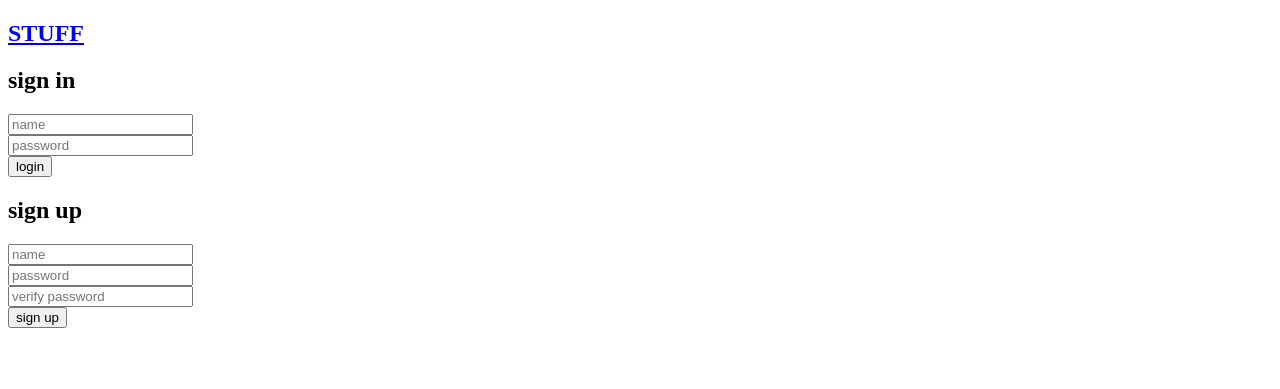
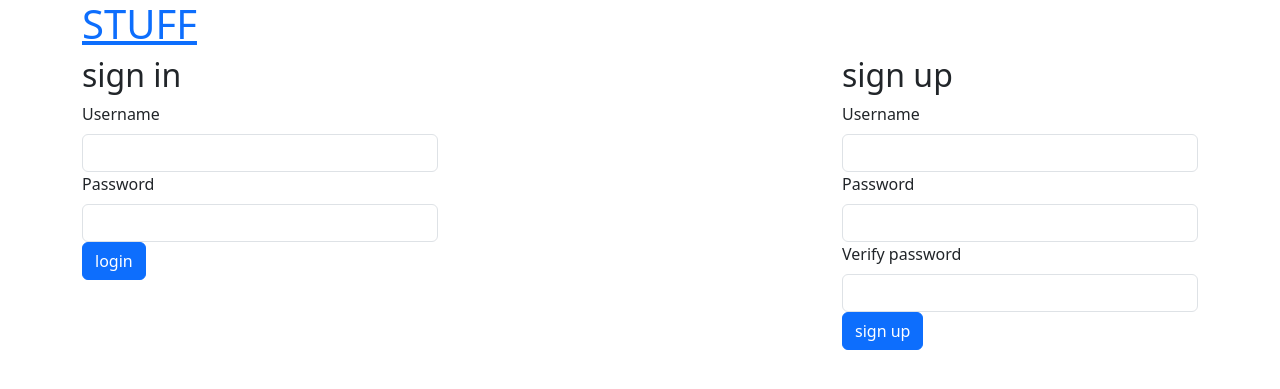
Before and after one commit to aaaathing/aeaacs, a Flask app: page / in a window 1280 px wide. Shown: the top 389 px of the page. Run offline with Flask 3, Linux system fonts and the light colour scheme.

Commit message:
look better

```diff
--- a/main.py
+++ b/main.py
@@ -162,7 +162,7 @@ def login_post():
 	login_user(user, remember=True)
 	return redirect("/")
 
-@app.route("/logout")
+@app.route("/logout", methods=['POST'])
 @login_required
 def logout():
 	logout_user()
@@ -177,21 +177,25 @@ def api_login_post():
 
 	return jsonify({'success':True,'user_id':user.userid})
 
-@app.route('/api/save_user_info', methods=['POST'])
-@login_required
-def api_save_user_info():
+def save_user_info(request):
 	current_user.text = request.form.get("text")
 	current_user.hobbies = request.form.get("hobbies")
 	current_user.birthday = request.form.get("birthday")
 	current_user.school = request.form.get("school")
 	current_user.name = request.form.get("name")
 	db.session.commit()
+
+@app.route('/api/save_user_info', methods=['POST'])
+@login_required
+def api_save_user_info():
+	save_user_info(request)
 	return jsonify({'success':True})
 
-@app.route('/save_user_info')
+@app.route('/save_user_info', methods=['POST'])
 @login_required
-def save_user_info():
-	return api_save_user_info()
+def save_user_info_get():
+	save_user_info(request)
+	return redirect("/")
 
 @app.route('/api/send_text', methods=['POST'])
 @login_required
--- a/templates/base.html
+++ b/templates/base.html
@@ -1,5 +1,10 @@
 <!DOCTYPE html>
+<meta name="viewport" content="width=device-width, initial-scale=1">
 <nav>
 	<a href="/"><h1>STUFF</h1></a>
 </nav>
-{% block content %}{% endblock %}
+<link href="https://cdn.jsdelivr.net/npm/bootstrap@5.3.3/dist/css/bootstrap.min.css" rel="stylesheet" integrity="sha384-QWTKZyjpPEjISv5WaRU9OFeRpok6YctnYmDr5pNlyT2bRjXh0JMhjY6hW+ALEwIH" crossorigin="anonymous">
+<body class="container">
+	{% block content %}{% endblock %}
+</body>
+<script src="https://cdn.jsdelivr.net/npm/bootstrap@5.3.3/dist/js/bootstrap.bundle.min.js" integrity="sha384-YvpcrYf0tY3lHB60NNkmXc5s9fDVZLESaAA55NDzOxhy9GkcIdslK1eN7N6jIeHz" crossorigin="anonymous"></script>
--- a/templates/home.html
+++ b/templates/home.html
@@ -1,19 +1,34 @@
 {% extends 'base.html' %}
 {% block content %}
 
+<div class="row">
+
+	<div class="col">
 		<h2>sign in</h2>
 		<form method="POST" action='/login'>
-	<input name="username" placeholder='name'><br>
-	<input name="password" placeholder='password' type='password'><br>
-	<button>login</button>
+			<label for="login username" class="form-label">Username</label>
+			<input name="username" id="login username" class="form-control">
+			<label for="login password" class="form-label">Password</label>
+			<input name="password" type='password' id="login password" class="form-control">
+			<button class="btn btn-primary">login</button>
 		</form>
+	</div>
 
+	<div class="col"></div>
+
+	<div class="col">
 		<h2>sign up</h2>
 		<form method="POST" action='/signup'>
-	<input name="username" placeholder='name'><br>
-	<input name="password" placeholder='password' type='password'><br>
-	<input name="verify_password" placeholder='verify password' type='password'><br>
-	<button>sign up</button>
+			<label for="signup username" class="form-label">Username</label>
+			<input name="username" id='signup username' class="form-control">
+			<label for="signup password" class="form-label">Password</label>
+			<input name="password" id='signup password' type='password' class="form-control">
+			<label for="signup verify password" class="form-label">Verify password</label>
+			<input name="verify_password" id='signup verify password' type='password' class="form-control">
+			<button class="btn btn-primary">sign up</button>
 		</form>
+	</div>
+
+</div>
 
 {% endblock %}
--- a/templates/use-it.html
+++ b/templates/use-it.html
@@ -5,8 +5,8 @@
 <a href="/edit">Edit info</a><br>
 Username: {{ current_user.username }}
 
-<form action="/logout">
-	<button>Sign out</button>
+<form action="/logout" method="POST">
+	<button class="btn btn-danger">Sign out</button>
 </form>
 
 {% endblock %}
```
Also changed, not shown: templates/edit.html (+12 -7 lines). Lines whose indentation alone changed are shown as unchanged.
